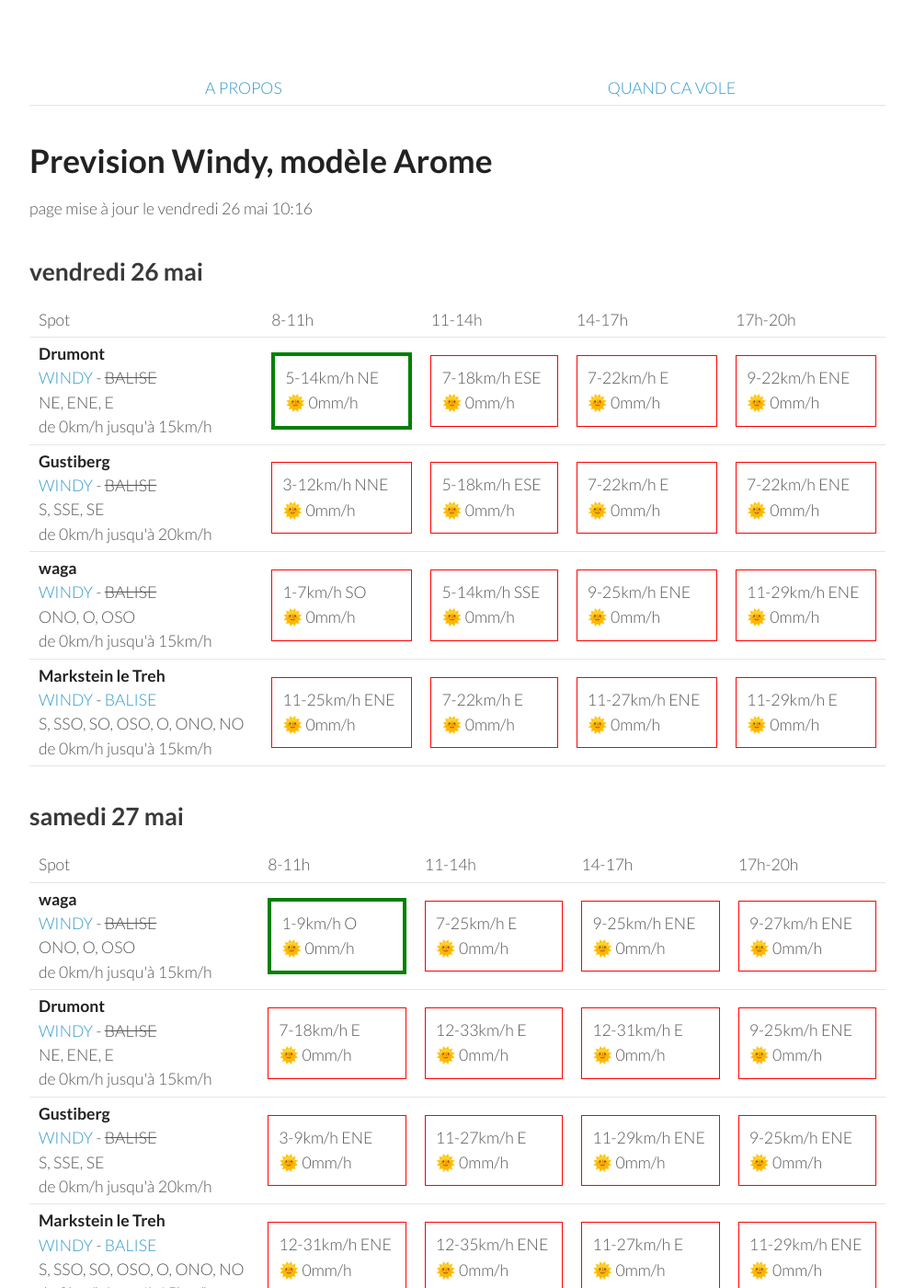
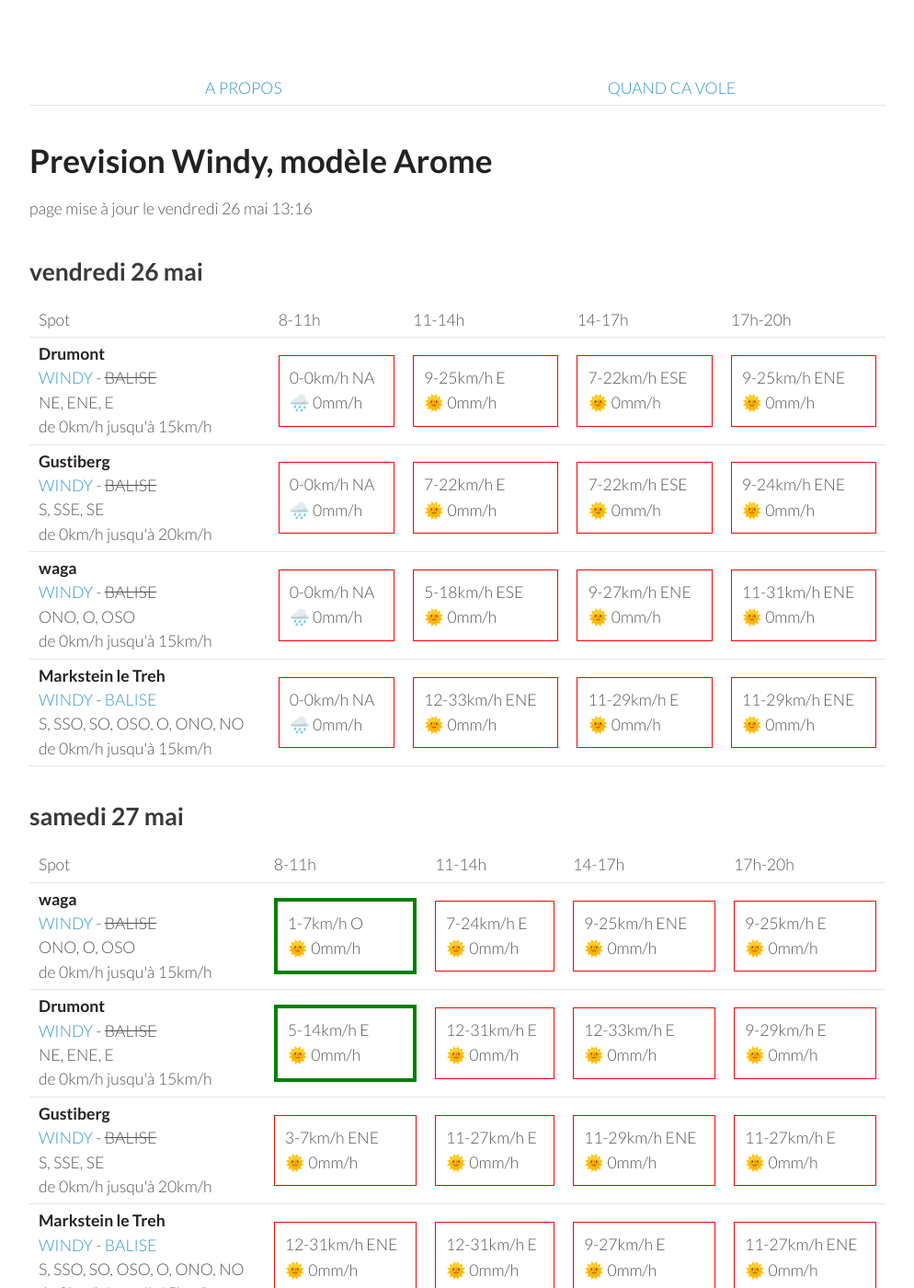
Before and after one commit to parapente-dans-le-nord/parapente-dans-le-nord.github.io, a Jekyll site: the page built from vosges.markdown, in a window 1280 px wide and 1400 px high. Shown: the whole window at 92% size, without its empty margins (26-1020 px from the left). Built offline with Jekyll 4.4.1, drawn with Linux system fonts in a browser that asks for light colours.

Commit message:
update index.markdown

```diff
--- a/vosges.markdown
+++ b/vosges.markdown
@@ -7,7 +7,7 @@ title:  "Tous les spots"
 {: .links}
 
 # Prevision Windy, modèle Arome
-page mise à jour le vendredi 26 mai 10:16
+page mise à jour le vendredi 26 mai 13:16
 
 ## vendredi 26 mai
 
@@ -24,41 +24,37 @@ page mise à jour le vendredi 26 mai 10:16
 <tr>
         <td><strong>Drumont</strong><br><a href="https://windy.com/47.898/6.919?47.687,6.919,9,m:eYYagmG">WINDY</a> - <span class="no-balise"> BALISE </span><br> <span class="vent-favorable">NE, ENE, E</span><br><span class="force-vent">de 0km/h jusqu'à 15km/h</span> </td>
 
-            <td><div class="flyable"><p>5-14km/h NE</p><p>🌞 0mm/h</p></div></td>
-            <td><div class="not-flyable"><p>7-18km/h ESE</p><p>🌞 0mm/h</p></div></td>
-            <td><div class="not-flyable"><p>7-22km/h E</p><p>🌞 0mm/h</p></div></td>
-            <td><div class="not-flyable"><p>9-22km/h ENE</p><p>🌞 0mm/h</p></div></td>
-
+            <td><div class="not-flyable"><p>0-0km/h NA</p><p>🌧️ 0mm/h</p></div></td>
+            <td><div class="not-flyable"><p>9-25km/h E</p><p>🌞 0mm/h</p></div></td>
+            <td><div class="not-flyable"><p>7-22km/h ESE</p><p>🌞 0mm/h</p></div></td>
+            <td><div class="not-flyable"><p>9-25km/h ENE</p><p>🌞 0mm/h</p></div></td>
 
     </tr>
 <tr>
         <td><strong>Gustiberg</strong><br><a href="https://windy.com/47.894/6.934?47.891,6.934,15,m:eYYagmI">WINDY</a> - <span class="no-balise"> BALISE </span><br> <span class="vent-favorable">S, SSE, SE</span><br><span class="force-vent">de 0km/h jusqu'à 20km/h</span> </td>
 
-            <td><div class="not-flyable"><p>3-12km/h NNE</p><p>🌞 0mm/h</p></div></td>
-            <td><div class="not-flyable"><p>5-18km/h ESE</p><p>🌞 0mm/h</p></div></td>
+            <td><div class="not-flyable"><p>0-0km/h NA</p><p>🌧️ 0mm/h</p></div></td>
             <td><div class="not-flyable"><p>7-22km/h E</p><p>🌞 0mm/h</p></div></td>
-            <td><div class="not-flyable"><p>7-22km/h ENE</p><p>🌞 0mm/h</p></div></td>
-
+            <td><div class="not-flyable"><p>7-22km/h ESE</p><p>🌞 0mm/h</p></div></td>
+            <td><div class="not-flyable"><p>9-24km/h ENE</p><p>🌞 0mm/h</p></div></td>
 
     </tr>
 <tr>
         <td><strong>waga</strong><br><a href="https://windy.com/47.903/6.996?47.900,6.983,15">WINDY</a> - <span class="no-balise"> BALISE </span><br> <span class="vent-favorable">ONO, O, OSO</span><br><span class="force-vent">de 0km/h jusqu'à 15km/h</span> </td>
 
-            <td><div class="not-flyable"><p>1-7km/h SO</p><p>🌞 0mm/h</p></div></td>
-            <td><div class="not-flyable"><p>5-14km/h SSE</p><p>🌞 0mm/h</p></div></td>
-            <td><div class="not-flyable"><p>9-25km/h ENE</p><p>🌞 0mm/h</p></div></td>
-            <td><div class="not-flyable"><p>11-29km/h ENE</p><p>🌞 0mm/h</p></div></td>
-
+            <td><div class="not-flyable"><p>0-0km/h NA</p><p>🌧️ 0mm/h</p></div></td>
+            <td><div class="not-flyable"><p>5-18km/h ESE</p><p>🌞 0mm/h</p></div></td>
+            <td><div class="not-flyable"><p>9-27km/h ENE</p><p>🌞 0mm/h</p></div></td>
+            <td><div class="not-flyable"><p>11-31km/h ENE</p><p>🌞 0mm/h</p></div></td>
 
     </tr>
 <tr>
         <td><strong>Markstein le Treh</strong><br><a href="https://windy.com/47.926/7.012?47.505,7.012,8,m:eY1agmQ">WINDY</a> - <span class=""><a href="http://www.balisemeteo.com/balise.php?idBalise=136">BALISE</a> </span><br> <span class="vent-favorable">S, SSO, SO, OSO, O, ONO, NO</span><br><span class="force-vent">de 0km/h jusqu'à 15km/h</span> </td>
 
-            <td><div class="not-flyable"><p>11-25km/h ENE</p><p>🌞 0mm/h</p></div></td>
-            <td><div class="not-flyable"><p>7-22km/h E</p><p>🌞 0mm/h</p></div></td>
-            <td><div class="not-flyable"><p>11-27km/h ENE</p><p>🌞 0mm/h</p></div></td>
+            <td><div class="not-flyable"><p>0-0km/h NA</p><p>🌧️ 0mm/h</p></div></td>
+            <td><div class="not-flyable"><p>12-33km/h ENE</p><p>🌞 0mm/h</p></div></td>
             <td><div class="not-flyable"><p>11-29km/h E</p><p>🌞 0mm/h</p></div></td>
-
+            <td><div class="not-flyable"><p>11-29km/h ENE</p><p>🌞 0mm/h</p></div></td>
 
     </tr>
 
@@ -80,30 +76,30 @@ page mise à jour le vendredi 26 mai 10:16
 <tr>
         <td><strong>waga</strong><br><a href="https://windy.com/47.903/6.996?47.900,6.983,15">WINDY</a> - <span class="no-balise"> BALISE </span><br> <span class="vent-favorable">ONO, O, OSO</span><br><span class="force-vent">de 0km/h jusqu'à 15km/h</span> </td>
 
-            <td><div class="flyable"><p>1-9km/h O</p><p>🌞 0mm/h</p></div></td>
-            <td><div class="not-flyable"><p>7-25km/h E</p><p>🌞 0mm/h</p></div></td>
+            <td><div class="flyable"><p>1-7km/h O</p><p>🌞 0mm/h</p></div></td>
+            <td><div class="not-flyable"><p>7-24km/h E</p><p>🌞 0mm/h</p></div></td>
             <td><div class="not-flyable"><p>9-25km/h ENE</p><p>🌞 0mm/h</p></div></td>
-            <td><div class="not-flyable"><p>9-27km/h ENE</p><p>🌞 0mm/h</p></div></td>
+            <td><div class="not-flyable"><p>9-25km/h E</p><p>🌞 0mm/h</p></div></td>
 
 
     </tr>
 <tr>
         <td><strong>Drumont</strong><br><a href="https://windy.com/47.898/6.919?47.687,6.919,9,m:eYYagmG">WINDY</a> - <span class="no-balise"> BALISE </span><br> <span class="vent-favorable">NE, ENE, E</span><br><span class="force-vent">de 0km/h jusqu'à 15km/h</span> </td>
 
-            <td><div class="not-flyable"><p>7-18km/h E</p><p>🌞 0mm/h</p></div></td>
+            <td><div class="flyable"><p>5-14km/h E</p><p>🌞 0mm/h</p></div></td>
+            <td><div class="not-flyable"><p>12-31km/h E</p><p>🌞 0mm/h</p></div></td>
             <td><div class="not-flyable"><p>12-33km/h E</p><p>🌞 0mm/h</p></div></td>
-            <td><div class="not-flyable"><p>12-31km/h E</p><p>🌞 0mm/h</p></div></td>
-            <td><div class="not-flyable"><p>9-25km/h ENE</p><p>🌞 0mm/h</p></div></td>
+            <td><div class="not-flyable"><p>9-29km/h E</p><p>🌞 0mm/h</p></div></td>
 
 
     </tr>
 <tr>
         <td><strong>Gustiberg</strong><br><a href="https://windy.com/47.894/6.934?47.891,6.934,15,m:eYYagmI">WINDY</a> - <span class="no-balise"> BALISE </span><br> <span class="vent-favorable">S, SSE, SE</span><br><span class="force-vent">de 0km/h jusqu'à 20km/h</span> </td>
 
-            <td><div class="not-flyable"><p>3-9km/h ENE</p><p>🌞 0mm/h</p></div></td>
+            <td><div class="not-flyable"><p>3-7km/h ENE</p><p>🌞 0mm/h</p></div></td>
             <td><div class="not-flyable"><p>11-27km/h E</p><p>🌞 0mm/h</p></div></td>
             <td><div class="not-flyable"><p>11-29km/h ENE</p><p>🌞 0mm/h</p></div></td>
-            <td><div class="not-flyable"><p>9-25km/h ENE</p><p>🌞 0mm/h</p></div></td>
+            <td><div class="not-flyable"><p>11-27km/h E</p><p>🌞 0mm/h</p></div></td>
 
 
     </tr>
@@ -111,9 +107,9 @@ page mise à jour le vendredi 26 mai 10:16
         <td><strong>Markstein le Treh</strong><br><a href="https://windy.com/47.926/7.012?47.505,7.012,8,m:eY1agmQ">WINDY</a> - <span class=""><a href="http://www.balisemeteo.com/balise.php?idBalise=136">BALISE</a> </span><br> <span class="vent-favorable">S, SSO, SO, OSO, O, ONO, NO</span><br><span class="force-vent">de 0km/h jusqu'à 15km/h</span> </td>
 
             <td><div class="not-flyable"><p>12-31km/h ENE</p><p>🌞 0mm/h</p></div></td>
-            <td><div class="not-flyable"><p>12-35km/h ENE</p><p>🌞 0mm/h</p></div></td>
-            <td><div class="not-flyable"><p>11-27km/h E</p><p>🌞 0mm/h</p></div></td>
-            <td><div class="not-flyable"><p>11-29km/h ENE</p><p>🌞 0mm/h</p></div></td>
+            <td><div class="not-flyable"><p>12-31km/h E</p><p>🌞 0mm/h</p></div></td>
+            <td><div class="not-flyable"><p>9-27km/h E</p><p>🌞 0mm/h</p></div></td>
+            <td><div class="not-flyable"><p>11-27km/h ENE</p><p>🌞 0mm/h</p></div></td>
 
 
     </tr>
```
